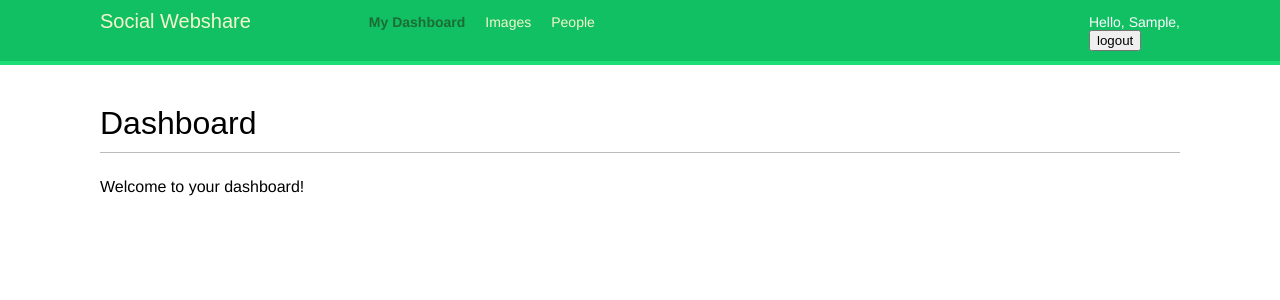
After one commit to rdvid/django-social-webshare, a Django app: page /account/ in a window 1280 px wide. The commit adds this page. Shown: the top 300 px of the page. Run offline with Django 5.2, Linux system fonts and the light colour scheme; the visitor is signed in with stand-in values (Sample User, id 1); some web fonts are replaced.

Commit message:
exploring login/logout by django.contrib template package

```diff
--- /dev/null
+++ b/socialwebshare/account/templates/account/dashboard.html
@@ -0,0 +1,6 @@
+{% extends "base.html" %}
+{% block title %}Dashboard{% endblock %}
+{% block content %}
+    <h1>Dashboard</h1>
+    <p>Welcome to your dashboard!</p>
+{% endblock %}
--- a/socialwebshare/account/templates/account/login.html
+++ b/socialwebshare/account/templates/account/login.html
@@ -1,6 +1,6 @@
 {% extends "base.html" %}
 
-{% block title %}Log in{% endblock %}
+{% block title %}Login{% endblock %}
 
 {% block content %}
     <h1>Log In</h1>
--- a/socialwebshare/account/templates/base.html
+++ b/socialwebshare/account/templates/base.html
@@ -9,11 +9,35 @@
 <body>
     <div id="header">
         <span class="logo">Social Webshare</span>
+        {% if request.user.is_authenticated %}
+            <ul class="menu">
+                <li {% if section == 'dashboard'%}class="selected"{% endif %}>
+                    <a href="{% url 'dashboard' %}">My Dashboard</a>
+                </li>
+                <li {% if section == 'images'%}class="selected"{% endif %}>
+                        <a href="#">Images</a>
+                </li>
+                <li {% if section == 'people'%}class="selected"{% endif %}>
+                    <a href="#">People</a>
+                </li>
+            </ul>
+        {% else %}
+        {% endif %}
+        <span class="user">
+            {% if request.user.is_authenticated %}
+                Hello, {{request.user.first_name|default:request.user.username}},
+                <form method="post" action="{% url 'logout' %}">
+                    {% csrf_token %}
+                    <button type="submit">logout</button>
+                </form>
+            {% else %}
+                <a href="{% url 'login' %}">Login</a>
+            {% endif %}
+        </span>
     </div>
     <div id="content">
         {% block content %}
         {% endblock %}
     </div>
-
 </body>
 </html>
--- a/socialwebshare/account/urls.py
+++ b/socialwebshare/account/urls.py
@@ -1,6 +1,10 @@
 from django.urls import path
+from django.contrib.auth import views as auth_views
 from . import views
 
 urlpatterns = [
-    path('login/', views.user_login, name='login'),
+    # path('login/', views.user_login, name='login'),
+    path('login/', auth_views.LoginView.as_view(), name='login'),
+    path('logout/', auth_views.LogoutView.as_view(), name='logout'),
+    path('', views.dashboard, name='dashboard'),
 ]
--- a/socialwebshare/account/views.py
+++ b/socialwebshare/account/views.py
@@ -2,10 +2,13 @@ from django.contrib.auth import authenticate, login
 from django.shortcuts import render
 from django.http import HttpResponse
 from .forms import LoginForm
+from django.contrib.auth.decorators import login_required
 
 
-# Create your views here.
 def user_login(request):
+    """
+    perform user login page logic with form validation and crfs protection
+    """
     if request.method == 'POST':
         form = LoginForm(request.POST)
         if form.is_valid():
@@ -25,4 +28,11 @@ def user_login(request):
             return HttpResponse('Invalid login')
     else:
         form = LoginForm()
-    return render(request, 'account/login.html', { 'form':form })
+    return render(request, 'account/login.html', {'form': form})
+
+
+@login_required
+def dashboard(request):
+    return render(request,
+                  'account/dashboard.html',
+                  {'section': 'dashboard'})
--- a/socialwebshare/socialwebshare/settings.py
+++ b/socialwebshare/socialwebshare/settings.py
@@ -122,3 +122,7 @@ STATIC_URL = 'static/'
 # https://docs.djangoproject.com/en/5.0/ref/settings/#default-auto-field
 
 DEFAULT_AUTO_FIELD = 'django.db.models.BigAutoField'
+
+LOGIN_REDIRECT_URL = 'dashboard'
+LOGIN_URL = 'login'
+LOGOUT_URL = 'logout'
```
Also changed, not shown: socialwebshare/account/templates/registration/logged_out.html (added, +9 -0 lines), socialwebshare/account/templates/registration/login.html (added, +19 -0 lines).
